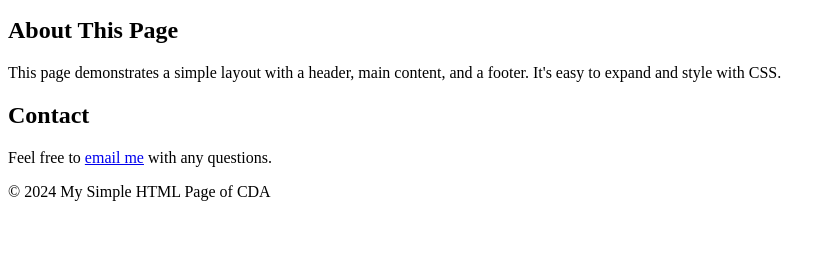
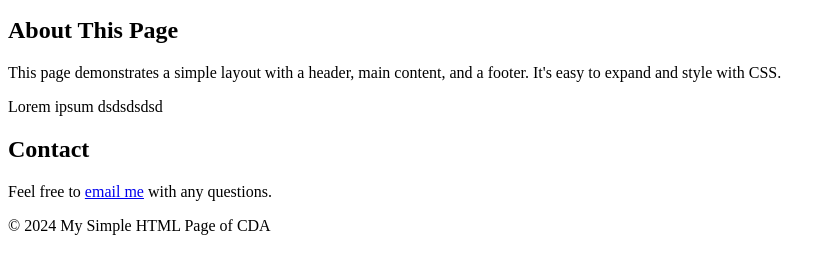
Before and after one commit to ronriver29/new-repository, a plain HTML site: page index.html in a window 1280 px wide. Shown: the part 101-374 px from the top of the page, without its empty margins (0-836 px from the left). Drawn offline with Linux system fonts and the light colour scheme.

Commit message:
Added paragraph

```diff
--- a/index.html
+++ b/index.html
@@ -18,7 +18,7 @@
             <h2>About This Page</h2>
             <p>This page demonstrates a simple layout with a header, main content, and a footer. It's easy to expand and style with CSS.</p>
         </section>
-
+        <P>Lorem ipsum dsdsdsdsd</P>
         <section>
             <h2>Contact</h2>
             <p>Feel free to <a href="mailto:someone@example.com">email me</a> with any questions.</p>
```
